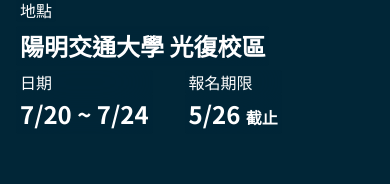
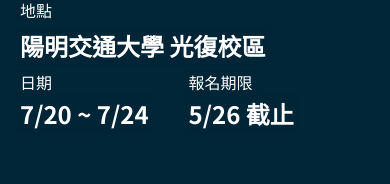
Before and after one commit to sitcon-tw/camp2024, a Next.js app: page /2023/ in a window 390 px wide. Shown: the part 643-827 px from the top of the page. Built offline with nearby package versions, Linux system fonts and the light colour scheme.

Commit message:
updated visual text

```diff
--- a/components/Visual.tsx
+++ b/components/Visual.tsx
@@ -51,20 +51,22 @@
         <div className="lg:text-xl bg-[#012637] bg-opacity-80 backdrop-blur-xl rounded mt-2 p-1">地點</div>
         <div className="text-2xl font-bold lg:text-4xl bg-[#012637] bg-opacity-80 backdrop-blur-xl rounded p-1">陽明交通大學 光復校區</div>
         <div className="flex gap-8">
-          <div>
+          <div className="flex flex-col items-start">
             <motion.div className="lg:text-xl bg-[#012637] bg-opacity-80 backdrop-blur-xl rounded p-1">
               日期
             </motion.div>
             <motion.div className="text-2xl font-bold lg:text-4xl bg-[#012637] bg-opacity-80 backdrop-blur-xl rounded p-1">
-              <span className="hidden lg:inline">0</span>7/20 ~ <span className="hidden lg:inline">0</span>7/24
+              <span className="hidden lg:inline">07/20 ~ 07/24</span>
+              <span className="lg:hidden">7/20 ~ 7/24</span>
             </motion.div>
           </div>
-          <div>
+          <div className="flex flex-col items-start">
             <motion.div className="lg:text-xl bg-[#012637] bg-opacity-80 backdrop-blur-xl rounded p-1">
               報名期限
             </motion.div>
             <motion.div className="text-2xl font-bold lg:text-4xl bg-[#012637] bg-opacity-80 backdrop-blur-xl rounded p-1">
-              <span className="hidden lg:inline">即日起 ~</span> <span className="hidden lg:inline">0</span>5/26 <span className="lg:hidden text-base">截止</span>
+              <span className="hidden lg:inline">即日起 ~ 05/26</span>
+              <span className="lg:hidden">5/26 截止</span>
             </motion.div>
           </div>
         </div>
```
